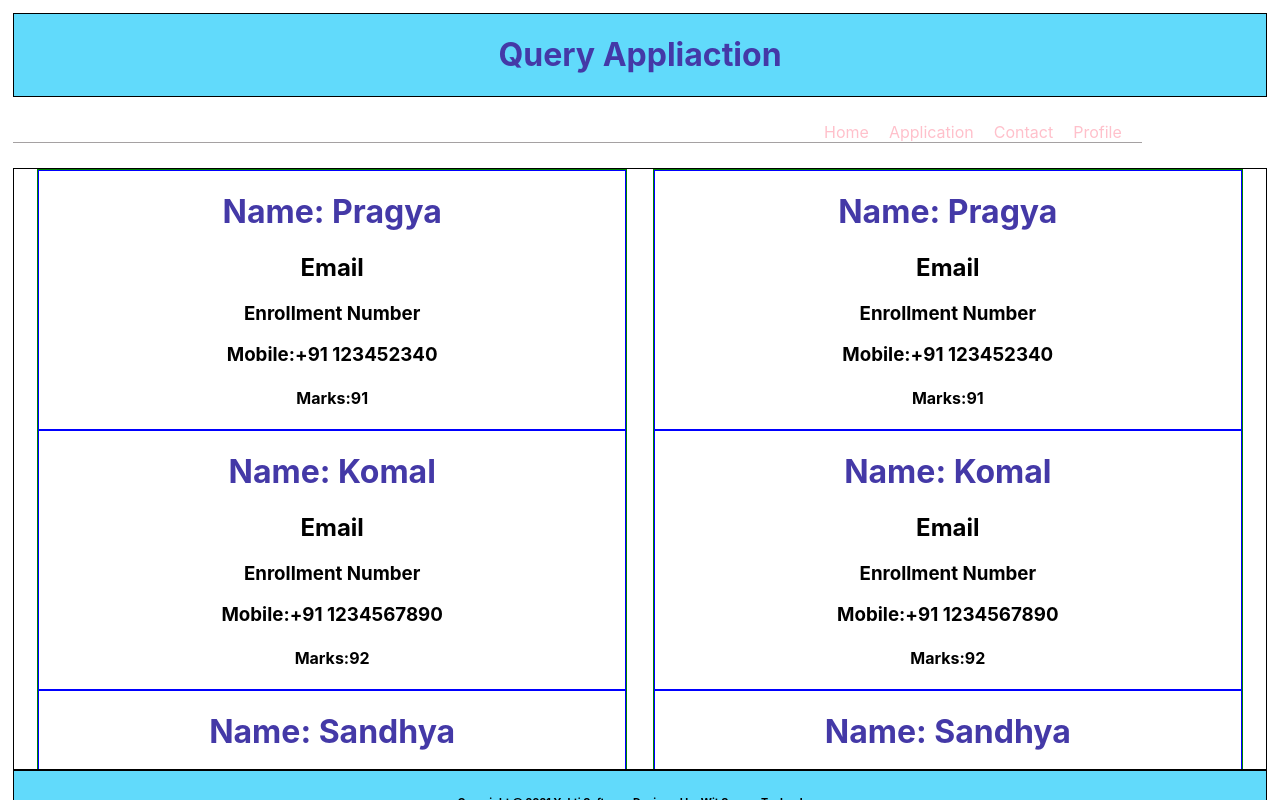
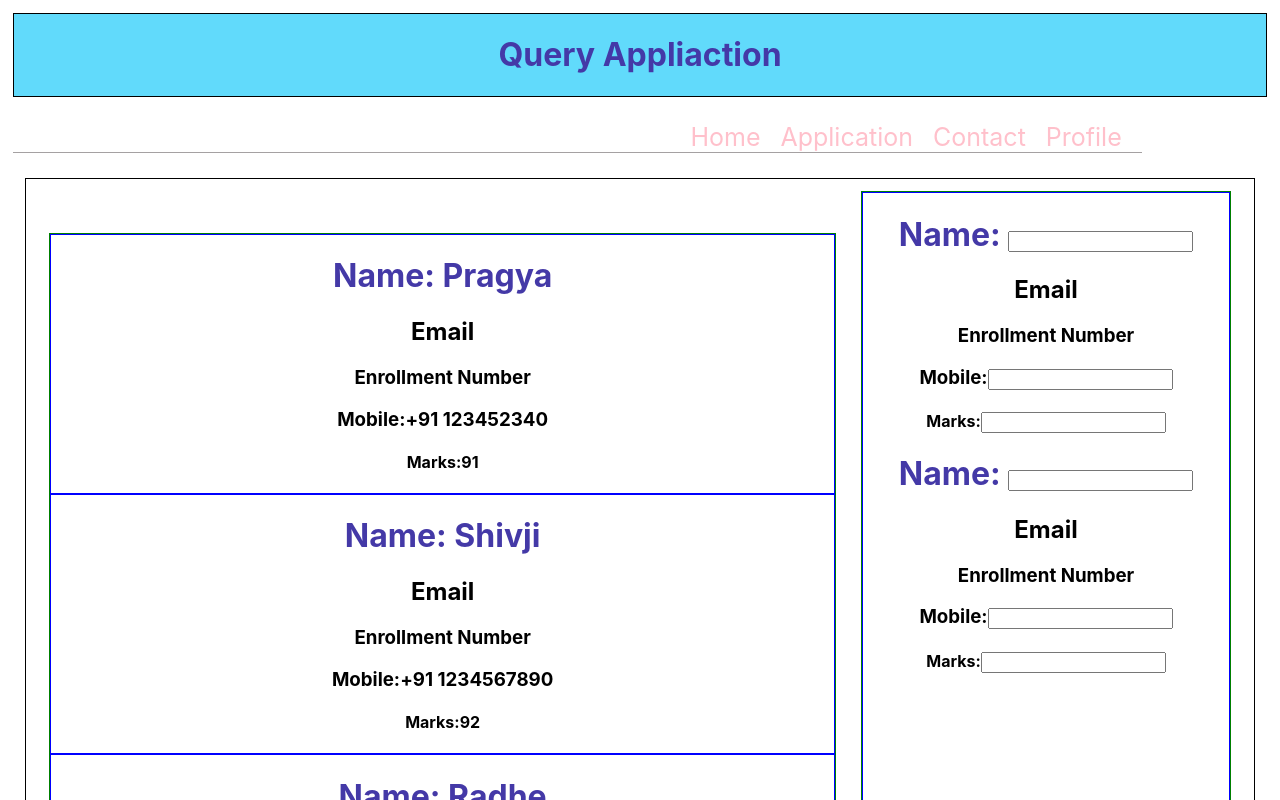
Before and after one commit to PS2207/InternshipProject, a React (Create React App) app: page / in a window 1280 px wide. Shown: the top 800 px of the page. Built offline with nearby package versions, Linux system fonts and the light colour scheme.

Commit message:
adding Reset & save Button in UI

```diff
--- a/src/App.css
+++ b/src/App.css
@@ -5,8 +5,6 @@
   height:98%;
   margin: 1%;
 }
-
-
 
 .navbar {
   border-bottom: 1px solid #a5a1a2;
@@ -21,6 +19,7 @@
   margin-left: auto;
   display: flex;
   align-items: center;
+  font-size: 25px;
 }
 
 h1 {
@@ -45,29 +44,31 @@
 .homeStyle {
   border: 1px solid black;
   /* background-color: #cca0bf; */
-  max-height: 600px;
-  overflow-y: scroll;
+  height: 50%;
+  margin: 1%;
+  /* overflow-y: scroll; */
 }
 
 .homeTableStyle {
   border: 1px solid green;
   display:inline-block;
-  margin-left: 1%;
-  margin-right: 1%;
-  width: 47%;
+  margin: 1%;
+  width: 64%;
+  overflow-y: scroll;
+  height: 50%;
 }
 
 .homeFormStyle {
   border: 1px solid green;
   display:inline-block;
-  margin-left: 1%;
-  margin-right: 1%;
-  width: 47%;
+  margin: 1%;
+  width: 30%;
+  height: 80%;
+  overflow-y: scroll;
 }
 .footerStyle {
   border: 1px solid black;
   background-color: #61dafb;
-
 }
 @media (prefers-reduced-motion: no-preference) {
   .App-logo {
--- a/src/components/home.js
+++ b/src/components/home.js
@@ -6,13 +6,26 @@
     <div className="homeStyle">
       <div className="homeTableStyle">
         <Student name="Pragya" marks="91" mobile="+91 123452340" />
-        <Student name="Komal" marks="92" mobile="+91 1234567890" />
-        <Student name="Sandhya" marks="92" mobile="+91 654789123" />
+        <Student name="Shivji" marks="92" mobile="+91 1234567890" />
+        <Student name="Radhe" marks="92" mobile="+91 654789123" />
       </div>
       <div className="homeFormStyle">
-        <Student name="Pragya" marks="91" mobile="+91 123452340" />
-        <Student name="Komal" marks="92" mobile="+91 1234567890" />
-        <Student name="Sandhya" marks="92" mobile="+91 654789123" />
+          <div style={{border:'1px solid blue', minHeight:'700px'}}>
+            <h1>Name: <input type="text"/></h1>
+            <h2>Email</h2>
+            <h3>Enrollment Number</h3>
+            <h3>Mobile:<input type="text"/></h3>
+            <h4>Marks:<input type="text"/></h4>
+            <h1>Name: <input type="text"/></h1>
+            <h2>Email</h2>
+            <h3>Enrollment Number</h3>
+            <h3>Mobile:<input type="text"/></h3>
+            <h4>Marks:<input type="text"/></h4>
+        </div>
+        <div style={{minHeight:'100px', margin:'10px'}}>
+            <input style={{margin:'5px', padding:'3px',fontSize:'25px', backgroundColor:'red', borderRadius:'8px'}} type="submit" value="Reset"/>
+            <input style={{margin:'5px', padding:'3px',fontSize:'25px', backgroundColor:'green', borderRadius:'8px'}} type="submit" value="Save"/>
+        </div>
       </div>
     </div>
   );
```
